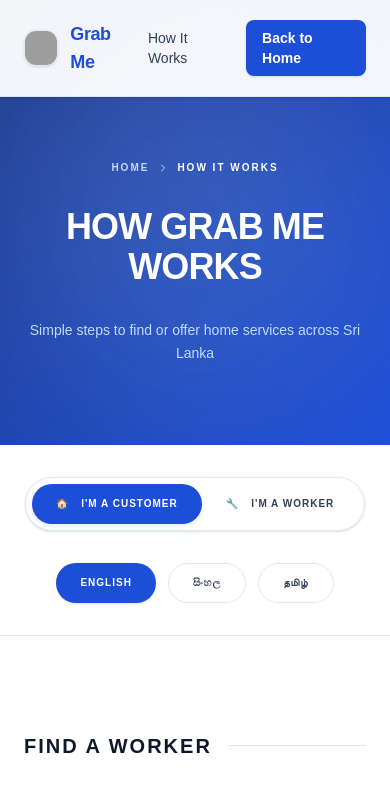
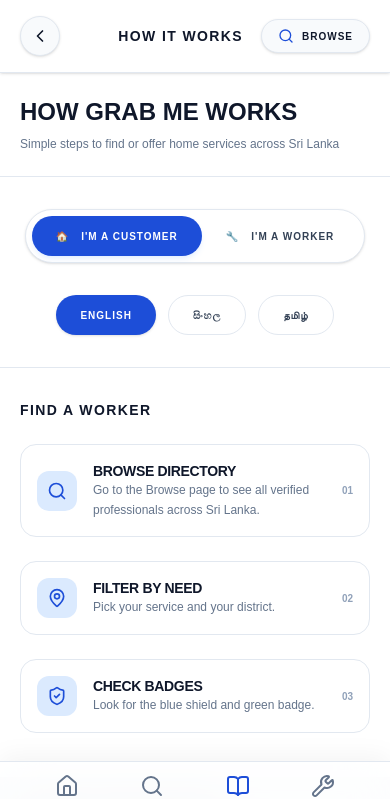
Before and after one commit to mohrashard/grabme, a Next.js app: page /how-it-works in a window 390 px wide. Shown: the top 799 px of the page. Built offline with nearby package versions, Linux system fonts and the light colour scheme; grey boxes are pictures that could not be loaded.

Commit message:
feat: implement customer and worker registration forms and add how-it-works page

```diff
--- a/app/customer/register/components/CustomerRegisterClient.tsx
+++ b/app/customer/register/components/CustomerRegisterClient.tsx
@@ -5,7 +5,7 @@ import { useSearchParams } from 'next/navigation'
 import { m } from 'framer-motion'
 import {
     User, Phone, MapPin, Navigation, Loader2,
-    CheckCircle2, ArrowLeft, Bell
+    CheckCircle2, ArrowLeft, Bell, ChevronLeft, Search
 } from 'lucide-react'
 import Image from 'next/image'
 import Link from 'next/link'
@@ -13,7 +13,6 @@ import { DISTRICTS } from '@/app/register/constants'
 import { registerCustomerAction } from '../actions'
 import { toast } from 'sonner'
 import { fetchTaxonomyAction } from '@/app/lib/taxonomyActions'
-import Footer from '@/app/components/Footer'
 
 export default function CustomerRegisterClient() {
     const searchParams = useSearchParams()
@@ -140,15 +139,8 @@ export default function CustomerRegisterClient() {
 
     if (success) {
         return (
-            <div className="min-h-screen flex flex-col font-outfit bg-slate-50 relative overflow-x-hidden">
-                {/* Premium Background Mesh */}
-                <div className="absolute top-0 left-0 right-0 h-full w-full pointer-events-none overflow-hidden">
-                    <div className="absolute top-[-10%] left-[-10%] w-[50%] h-[50%] bg-[#dbeafe]/40 blur-[120px] rounded-full" />
-                    <div className="absolute bottom-[10%] right-[-10%] w-[50%] h-[50%] bg-[#dbeafe]/40 blur-[120px] rounded-full" />
-                    <div className="absolute top-[40%] left-[25%] w-[40%] h-[40%] bg-white blur-[100px] rounded-full opacity-60" />
-                </div>
-
-                <div className="flex-1 flex items-center justify-center px-6 py-24">
+            <div className="min-h-[100dvh] font-outfit flex flex-col bg-white relative overflow-x-hidden">
+                <div className="flex-1 flex items-center justify-center px-6">
                     <m.div
                         initial={{ opacity: 0, scale: 0.95 }}
                         animate={{ opacity: 1, scale: 1 }}
@@ -185,38 +177,23 @@ export default function CustomerRegisterClient() {
                         </Link>
                     </m.div>
                 </div>
-                <Footer />
             </div>
         )
     }
 
     return (
-        <div className="min-h-screen font-outfit flex flex-col bg-slate-50 relative overflow-x-hidden">
-            {/* Premium Background Mesh */}
-            <div className="absolute top-0 left-0 right-0 h-full w-full pointer-events-none overflow-hidden">
-                <div className="absolute top-[-10%] left-[-10%] w-[50%] h-[50%] bg-[#dbeafe]/40 blur-[120px] rounded-full" />
-                <div className="absolute bottom-[10%] right-[-10%] w-[50%] h-[50%] bg-[#dbeafe]/40 blur-[120px] rounded-full" />
-                <div className="absolute top-[40%] left-[25%] w-[40%] h-[40%] bg-white blur-[100px] rounded-full opacity-60" />
-            </div>
+        <div className="min-h-[100dvh] font-outfit flex flex-col bg-white relative">
+            {/* Native App Top Header */}
+            <header className="fixed top-0 w-full z-50 bg-white pt-4 pb-3 px-5 flex items-center justify-between border-b border-[#e2e8f0] shadow-sm">
+                <Link href="/" className="w-10 h-10 rounded-full bg-[#f8fafc] flex items-center justify-center border border-[#e2e8f0] hover:bg-[#e2e8f0] active:scale-95 transition-all shadow-sm">
+                    <ChevronLeft className="w-5 h-5 text-[#0f172a]" />
+                </Link>
 
-            {/* Fixed Nav */}
-            <nav className="fixed top-0 w-full z-50 bg-white/80 backdrop-blur-xl border-b border-[#e2e8f0]">
-                <div className="max-w-7xl mx-auto px-6 h-20 flex items-center justify-between">
-                    <Link href="/" className="flex items-center gap-3">
-                        <div className="relative w-8 h-8 rounded-xl overflow-hidden shadow-sm border border-[#e2e8f0]">
-                            <Image src="/grabme.png" alt="Grab Me Sri Lanka" fill sizes="32px" className="object-cover" />
-                        </div>
-                        <span className="text-[#1d4ed8] text-lg font-bold tracking-tight">Grab Me</span>
-                    </Link>
-                    <Link
-                        href="/browse"
-                        className="flex items-center gap-2 text-[10px] font-bold uppercase tracking-widest text-[#64748b] hover:text-[#1d4ed8] transition-colors"
-                    >
-                        <ArrowLeft className="w-3 h-3" />
-                        Back to Browse
-                    </Link>
-                </div>
-            </nav>
+                <Link href="/browse" className="flex items-center gap-2 rounded-full bg-[#f8fafc] px-4 py-2 border border-[#e2e8f0] hover:bg-[#e2e8f0] active:scale-95 transition-all shadow-sm">
+                    <Search className="w-4 h-4 text-[#1d4ed8]" />
+                    <span className="text-[10px] font-black uppercase tracking-widest text-[#0f172a]">Browse</span>
+                </Link>
+            </header>
 
             <div className="flex-1 pt-40 pb-24 px-6 flex justify-center items-center relative">
                 <m.div
@@ -229,10 +206,8 @@ export default function CustomerRegisterClient() {
                         {/* Card header */}
                         <div className="pt-14 pb-8 px-10 text-center relative">
                             <div className="relative z-10">
-                                <div className="w-16 h-16 bg-blue-50 rounded-2xl border border-blue-100 flex items-center justify-center mx-auto mb-6 shadow-sm">
-                                    <Bell className="w-8 h-8 text-[#1d4ed8]" />
-                                </div>
-                                <h1 className="text-2xl font-bold tracking-tight text-[#0f172a] mb-2 uppercase">
+                                <Bell className="w-12 h-12 text-[#1d4ed8] mx-auto mb-4" />
+                                <h1 className="text-3xl font-black tracking-tight text-[#0f172a] mb-2 uppercase">
                                     Get Notified
                                 </h1>
                                 <p className="text-[#64748b] text-[10px] font-bold uppercase tracking-[0.3em]">
@@ -258,7 +233,7 @@ export default function CustomerRegisterClient() {
                                         placeholder="e.g. Kasun Perera"
                                         value={formData.full_name}
                                         onChange={e => setFormData(p => ({ ...p, full_name: e.target.value }))}
-                                        className={`w-full pl-14 pr-5 py-4 bg-[#f8fafc] border rounded-xl focus:outline-none focus:bg-white focus:ring-2 focus:ring-[#dbeafe] text-sm transition-all placeholder:text-[#94a3b8] text-[#0f172a] font-medium ${
+                                        className={`w-full pl-14 pr-5 py-4 md:py-5 bg-[#f8fafc] border rounded-xl focus:outline-none focus:bg-white focus:ring-2 focus:ring-[#dbeafe] text-base transition-all placeholder:text-[#94a3b8] text-[#0f172a] font-medium ${
                                             fieldErrors.full_name
                                                 ? 'border-red-300'
                                                 : 'border-[#e2e8f0] focus:border-[#1d4ed8]'
@@ -287,7 +262,7 @@ export default function CustomerRegisterClient() {
                                         placeholder="0771234567"
                                         value={formData.phone}
                                         onChange={e => setFormData(p => ({ ...p, phone: e.target.value }))}
-                                        className={`w-full pl-14 pr-5 py-4 bg-[#f8fafc] border rounded-xl focus:outline-none focus:bg-white focus:ring-2 focus:ring-[#dbeafe] text-sm transition-all placeholder:text-[#94a3b8] text-[#0f172a] font-bold ${
+                                        className={`w-full pl-14 pr-5 py-4 md:py-5 bg-[#f8fafc] border rounded-xl focus:outline-none focus:bg-white focus:ring-2 focus:ring-[#dbeafe] text-base transition-all placeholder:text-[#94a3b8] text-[#0f172a] font-bold ${
                                             fieldErrors.phone
                                                 ? 'border-red-300'
                                                 : 'border-[#e2e8f0] focus:border-[#1d4ed8]'
@@ -390,12 +365,12 @@ export default function CustomerRegisterClient() {
                         </form>
                     </div>
 
-                    <p className="text-center text-[10px] text-[#94a3b8] font-bold uppercase tracking-widest mt-8">
-                        Powered by Mr2 Labs
-                    </p>
                 </m.div>
             </div>
-            <Footer />
+
+            <p className="mt-auto pt-8 pb-4 text-center text-[10px] text-[#94a3b8] font-bold uppercase tracking-widest">
+                Powered by Mr2 Labs
+            </p>
         </div>
     )
 }
--- a/app/how-it-works/page.tsx
+++ b/app/how-it-works/page.tsx
@@ -1,8 +1,6 @@
 import { Metadata } from 'next'
 import Link from 'next/link'
-import { MapPin, Star, ShieldCheck, CheckCircle2, User, MessageCircle, Search, Info, Zap, Phone, Navigation, ChevronRight, Award } from 'lucide-react'
-import RegisterHeader from '../register/components/RegisterHeader'
-import Footer from '../components/Footer'
+import { MapPin, Star, ShieldCheck, CheckCircle2, User, MessageCircle, Search, Info, Zap, Phone, Navigation, ChevronRight, ChevronLeft, Award, Home, BookOpen, Wrench } from 'lucide-react'
 import LanguageTabs from './LanguageTabs'
 
 export const metadata: Metadata = {
@@ -25,26 +23,33 @@ export default async function HowItWorksPage({ searchParams }: PageProps) {
     const isWorker = role === 'worker';
 
     return (
-        <div className="min-h-screen font-outfit bg-white text-[#334155] overflow-x-hidden">
-            <RegisterHeader scrolled={true} />
+        <div className="min-h-screen font-outfit bg-[#f8fafc] text-[#334155] overflow-x-hidden pb-32">
+            {/* APP TOP HEADER */}
+            <header className="fixed top-0 w-full z-50 bg-white border-b border-[#e2e8f0] px-5 py-4 flex items-center shadow-sm">
+                <div className="flex-1">
+                    <Link href="/" className="w-10 h-10 rounded-full bg-[#f8fafc] flex items-center justify-center border border-[#e2e8f0] hover:bg-[#e2e8f0] active:scale-95 transition-all shadow-sm">
+                        <ChevronLeft className="w-5 h-5 text-[#0f172a]" />
+                    </Link>
+                </div>
+                <div className="flex-[2] text-center">
+                    <span className="text-sm font-black uppercase tracking-widest text-[#0f172a]">How It Works</span>
+                </div>
+                <div className="flex-1 flex items-center justify-end">
+                    <Link href="/browse" className="flex items-center gap-2 rounded-full bg-[#f8fafc] px-4 py-2 border border-[#e2e8f0] hover:bg-[#e2e8f0] active:scale-95 transition-all shadow-sm">
+                        <Search className="w-4 h-4 text-[#1d4ed8]" />
+                        <span className="text-[10px] font-black uppercase tracking-widest text-[#0f172a]">Browse</span>
+                    </Link>
+                </div>
+            </header>
 
             <main className="relative">
-                {/* Hero Section */}
-                <div className="pt-40 pb-20 px-6 bg-gradient-to-br from-[#1e3a8a] to-[#1d4ed8] relative overflow-hidden">
-                    <div className="absolute top-0 right-0 w-96 h-96 bg-white/10 blur-[100px] rounded-full pointer-events-none" />
-                    <div className="absolute bottom-0 left-0 w-96 h-96 bg-blue-400/10 blur-[100px] rounded-full pointer-events-none" />
-
-                    <div className="max-w-4xl mx-auto text-center space-y-8 relative z-10">
-                        <nav className="flex items-center justify-center gap-2 text-[10px] font-bold uppercase tracking-[0.2em] text-[#bfdbfe]">
-                            <Link href="/" className="hover:text-white transition-colors">Home</Link>
-                            <ChevronRight className="w-3 h-3" />
-                            <span className="text-white">How It Works</span>
-                        </nav>
-
-                        <h1 className="text-4xl md:text-7xl font-bold tracking-tight text-white uppercase">
+                {/* Clean Title Area */}
+                <div className="bg-white pt-24 pb-6 px-5 border-b border-[#e2e8f0]">
+                    <div className="max-w-4xl mx-auto">
+                        <h1 className="text-2xl font-black text-[#0f172a] uppercase">
                             {lang === 'en' ? 'How Grab Me Works' : lang === 'si' ? 'Grab Me ක්‍රියා කරන ආකාරය' : 'Grab Me எவ்வாறு செயல்படுகிறது'}
                         </h1>
-                        <p className="text-[#bfdbfe] text-sm md:text-lg font-medium max-w-xl mx-auto leading-relaxed">
+                        <p className="text-xs font-medium text-[#64748b] mt-2">
                             {lang === 'en'
                                 ? 'Simple steps to find or offer home services across Sri Lanka'
                                 : lang === 'si'
@@ -68,34 +73,51 @@ export default async function HowItWorksPage({ searchParams }: PageProps) {
                 <BottomCTA lang={lang} />
             </main>
 
-            <Footer />
+            {/* ════════════════════════════════════════
+                FIXED BOTTOM NAVIGATION / DESKTOP DOCK
+            ════════════════════════════════════════ */}
+            <div className="fixed bottom-0 md:bottom-10 w-full md:w-auto md:left-1/2 md:-translate-x-1/2 z-[60] bg-white/80 backdrop-blur-xl border-t md:border border-[#e2e8f0] pb-6 pt-3 px-6 md:px-12 md:py-4 flex justify-around items-center shadow-[0_-4px_25px_rgba(0,0,0,0.05)] md:shadow-2xl md:rounded-[2rem] transition-all duration-500">
+                <Link href="/" className="flex flex-col items-center gap-1.5 min-w-[64px] text-[#64748b] hover:text-[#1d4ed8] transition-colors group">
+                    <Home className="w-6 h-6 transition-transform group-hover:scale-110" />
+                    <span className="text-[11px] font-medium">Home</span>
+                </Link>
+                <Link href="/browse" className="flex flex-col items-center gap-1.5 min-w-[64px] text-[#64748b] hover:text-[#1d4ed8] transition-colors group">
+                    <Search className="w-6 h-6 transition-transform group-hover:scale-110" />
+                    <span className="text-[11px] font-medium">Browse</span>
+                </Link>
+                <Link href="/how-it-works" className="flex flex-col items-center gap-1.5 min-w-[64px] text-[#1d4ed8] group">
+                    <BookOpen className="w-6 h-6 transition-transform group-hover:scale-110" />
+                    <span className="text-[11px] font-bold">Guide</span>
+                </Link>
+                <Link href="/register" className="flex flex-col items-center gap-1.5 min-w-[64px] text-[#64748b] hover:text-[#1d4ed8] transition-colors group">
+                    <Wrench className="w-6 h-6 transition-transform group-hover:scale-110" />
+                    <span className="text-[11px] font-medium">Join Pro</span>
+                </Link>
+            </div>
         </div>
     )
 }
 
 function SectionHeading({ title }: { title: string }) {
     return (
-        <div className="flex items-center gap-4 mb-10">
-            <h2 className="text-xl font-bold uppercase tracking-widest text-[#0f172a]">{title}</h2>
-            <div className="h-[1px] flex-1 bg-[#e2e8f0]" />
+        <div className="flex items-center gap-4 mb-6">
+            <h2 className="text-sm font-black uppercase tracking-widest text-[#0f172a]">{title}</h2>
         </div>
     )
 }
 
 function StepCard({ number, title, desc, icon: Icon }: { number: string; title: string; desc: string; icon: any }) {
     return (
-        <div className="bg-white border border-[#e2e8f0] rounded-2xl p-8 md:p-10 space-y-6 group hover:border-[#1d4ed8]/30 hover:shadow-xl transition-all relative">
-            <div className="flex items-start justify-between">
-                <div className="w-14 h-14 rounded-2xl bg-[#dbeafe] flex items-center justify-center transition-transform group-hover:scale-110">
-                    <Icon className="w-6 h-6 text-[#1d4ed8]" />
-                </div>
-                <div className="w-10 h-10 rounded-full bg-[#1d4ed8] text-white flex items-center justify-center font-bold text-lg shadow-sm">
-                    {number}
-                </div>
+        <div className="flex flex-row items-center gap-4 p-4 bg-white border border-[#e2e8f0] rounded-2xl mb-3">
+            <div className="w-10 h-10 rounded-xl bg-[#dbeafe] flex items-center justify-center shrink-0">
+                <Icon className="w-5 h-5 text-[#1d4ed8]" />
             </div>
-            <div className="space-y-3">
-                <h3 className="text-lg font-bold text-[#0f172a] uppercase tracking-tight">{title}</h3>
-                <p className="text-[#334155] text-sm font-medium leading-relaxed">{desc}</p>
+            <div className="flex-1">
+                <h3 className="text-sm font-bold text-[#0f172a] uppercase tracking-tight">{title}</h3>
+                <p className="text-[#64748b] text-xs font-medium leading-relaxed">{desc}</p>
+            </div>
+            <div className="text-[10px] text-slate-400 font-bold shrink-0">
+                {number}
             </div>
         </div>
     )
@@ -104,21 +126,21 @@ function StepCard({ number, title, desc, icon: Icon }: { number: string; title:
 function TipBox({ title, desc, variant = 'indigo' }: { title: string; desc: string; variant?: 'indigo' | 'amber' }) {
     const isAmber = variant === 'amber';
     return (
-        <div className={`p-8 rounded-3xl border ${isAmber ? 'bg-amber-50 border-amber-100' : 'bg-blue-50 border-blue-100'} space-y-3`}>
+        <div className={`p-5 rounded-2xl border ${isAmber ? 'bg-amber-50 border-amber-100' : 'bg-blue-50 border-blue-100'} space-y-3`}>
             <div className="flex items-center gap-3">
-                <div className={`w-8 h-8 rounded-xl flex items-center justify-center ${isAmber ? 'bg-amber-100' : 'bg-blue-100'}`}>
-                    <Info className={`w-4 h-4 ${isAmber ? 'text-amber-600' : 'text-blue-600'}`} />
+                <div className={`w-6 h-6 rounded-lg flex items-center justify-center ${isAmber ? 'bg-amber-100' : 'bg-blue-100'}`}>
+                    <Info className={`w-3 h-3 ${isAmber ? 'text-amber-600' : 'text-blue-600'}`} />
                 </div>
                 <h4 className={`text-xs font-bold uppercase tracking-widest ${isAmber ? 'text-amber-700' : 'text-blue-700'}`}>{title}</h4>
             </div>
-            <p className="text-[#334155] text-xs font-semibold leading-relaxed uppercase tracking-wider">{desc}</p>
+            <p className="text-[#334155] text-xs font-medium leading-relaxed">{desc}</p>
         </div>
     )
 }
 
 function SectionWrapper({ children, bg = 'white' }: { children: React.ReactNode, bg?: 'white' | 'slate' }) {
     return (
-        <div className={`py-24 px-6 ${bg === 'slate' ? 'bg-[#f1f5f9]' : 'bg-white'}`}>
+        <div className={`py-8 px-5 ${bg === 'slate' ? 'bg-[#f1f5f9]' : 'bg-white'}`}>
             <div className="max-w-4xl mx-auto">
                 {children}
             </div>
@@ -135,7 +157,7 @@ function CustomerContent({ lang }: { lang: string }) {
         <>
             <SectionWrapper bg="white">
                 <SectionHeading title={isSi ? "වැඩකරුවෙකු සොයා ගන්නේ කෙසේද" : isTa ? "தொழிலாளியை எவ்வாறு கண்டுபிடிப்பது" : "Find a Worker"} />
-                <div className="grid md:grid-cols-3 gap-6">
+                <div className="flex flex-col gap-3">
                     <StepCard number="01" title={isSi ? "නාමාවලිය සොයන්න" : isTa ? "அடைவை உலாவுங்கள்" : "Browse Directory"} desc={isSi ? "ශ්‍රී ලංකාව පුරා සිටින සියලු තහවුරු කළ වෘත්තිකයන් බැලීමට Browse පිටුවට යන්න." : isTa ? "இலங்கை முழுவதும் உள்ள அனைத்து சரிபார்க்கப்பட்ட நிபுணர்களையும் காண Browse பக்கத்திற்கு செல்லுங்கள்." : "Go to the Browse page to see all verified professionals across Sri Lanka."} icon={Search} />
                     <StepCard number="02" title={isSi ? "සේවාව තෝරන්න" : isTa ? "வடிகட்டுங்கள்" : "Filter by Need"} desc={isSi ? "ඔබට අවශ්‍ය සේවාව සහ ඔබේ දිස්ත්‍රික්කය තෝරන්න." : isTa ? "சேவை மற்றும் உங்கள் மாவட்டத்தை தேர்ந்தெடுங்கள்." : "Pick your service and your district."} icon={MapPin} />
                     <StepCard number="03" title={isSi ? "විස්තර පරීක්ෂා කරන්න" : isTa ? "சரிபாருங்கள்" : "Check Badges"} desc={isSi ? "නිල් පලිහ සහ කොළ සලකුණ සොයන්න." : isTa ? "நீல கேடயம் மற்றும் பச்சை சின்னம் தேடுங்கள்." : "Look for the blue shield and green badge."} icon={ShieldCheck} />
@@ -218,7 +240,7 @@ function WorkerContent({ lang }: { lang: string }) {
         <>
             <SectionWrapper bg="white">
                 <SectionHeading title={isSi ? "ලියාපදිංචි වන්නේ කෙසේද" : isTa ? "பதிவு செய்வது எப்படி" : "How to Register"} />
-                <div className="grid md:grid-cols-3 gap-6">
+                <div className="flex flex-col gap-3">
                     <StepCard number="01" title={isSi ? "පෞද්ගලික තොරතුරු" : isTa ? "தனிப்பட்ட தகவல்" : "Personal Info"} desc={isSi ? "නම සහ WhatsApp අංකය." : isTa ? "பெயர் மற்றும் WhatsApp எண்." : "Name and WhatsApp number."} icon={User} />
                     <StepCard number="02" title={isSi ? "ඡායාරූප" : isTa ? "புகைப்படங்கள்" : "Identity Photos"} desc={isSi ? "පැතිකඩ ඡායාරූපය සහ NIC." : isTa ? "சுயவிவர புகைப்படத்தை வழங்கவும்." : "Profile photo + NIC card photos."} icon={Award} />
                     <StepCard number="03" title={isSi ? "වෘත්තීය පැතිකඩ" : isTa ? "சுயவிவரம்" : "Pro Profile"} desc={isSi ? "වැඩවල ඡායාරූප උඩුගත කරන්න." : isTa ? "புகைப்படங்கள் பதிவேற்றவும்." : "Skills, bio, and work photos."} icon={Star} />
@@ -286,20 +308,18 @@ function BottomCTA({ lang }: { lang: string }) {
     const content = translations[(lang as 'en' | 'si' | 'ta')] || translations.en;
 
     return (
-        <section className="py-24 px-6 bg-gradient-to-r from-[#1e3a8a] to-[#1d4ed8] text-center relative overflow-hidden">
-            <div className="absolute inset-0 bg-[radial-gradient(circle_at_center,_white_0%,_transparent_100%)] opacity-5 pointer-events-none" />
-
-            <div className="max-w-4xl mx-auto space-y-10 relative z-10">
-                <h2 className="text-3xl md:text-6xl font-bold tracking-tight text-white uppercase">{content.heading}</h2>
-                <div className="flex flex-col sm:flex-row gap-4 justify-center">
-                    <Link href="/register" className="px-10 py-5 bg-white text-[#1d4ed8] rounded-xl font-bold uppercase tracking-widest text-[10px] shadow-sm hover:bg-[#dbeafe] transition-all">
+        <section className="bg-white p-6 border-t border-[#e2e8f0] mt-8 text-center relative z-10">
+            <div className="max-w-4xl mx-auto space-y-6">
+                <h2 className="text-xl font-black text-[#0f172a] uppercase">{content.heading}</h2>
+                <div className="flex flex-col gap-3">
+                    <Link href="/register" className="w-full py-4 bg-[#1d4ed8] text-white rounded-2xl text-xs font-bold uppercase tracking-widest shadow-sm active:scale-95 transition-transform flex items-center justify-center">
                         {content.worker}
                     </Link>
-                    <Link href="/browse" className="px-10 py-5 bg-white/10 border border-white/20 text-white rounded-xl font-bold uppercase tracking-widest text-[10px] hover:bg-white/20 transition-all">
+                    <Link href="/browse" className="w-full py-4 bg-white border-2 border-[#e2e8f0] text-[#64748b] rounded-2xl text-xs font-bold uppercase tracking-widest active:scale-95 transition-transform flex items-center justify-center">
                         {content.customer}
                     </Link>
                 </div>
-                <p className="text-[10px] font-bold uppercase tracking-[0.2em] text-[#bfdbfe]">{content.small}</p>
+                <p className="text-[10px] font-bold uppercase tracking-wider text-[#94a3b8]">{content.small}</p>
             </div>
         </section>
     )
```
Also changed, not shown: app/login/components/LoginClient.tsx (+22 -26 lines), app/register/components/WorkerRegisterClient.tsx (+16 -24 lines).
